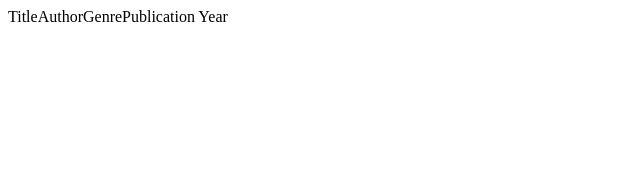
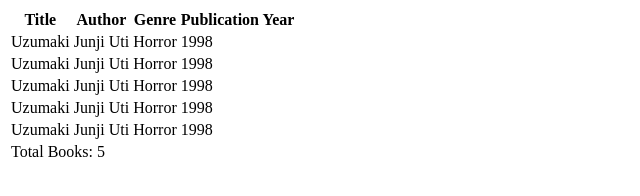
Before and after one commit to timothydlw/build-a-book-catalog-table, a plain HTML site: page index.html in a window 1280 px wide. Shown: the whole page, without its empty margins (0-640 px from the left). Drawn offline with Linux system fonts and the light colour scheme.

Commit message:
Complete Book Catalog Project

```diff
--- a/index.html
+++ b/index.html
@@ -1,30 +1,57 @@
 <!DOCTYPE html>
 <html lang="en">
-
 <head>
   <meta charset="UTF-8">
   <meta name="viewport" content="width=device-width, initial-scale=1.0">
   <title>Book Catalog</title>
 </head>
-
 <body>
   <table>
     <thead>
       <tr>
-        <thead>Title</thead>
-        <thead>Author</thead>
-        <thead>Genre</thead>
-        <thead>Publication Year</thead>
+        <th>Title</th>
+        <th>Author</th>
+        <th>Genre</th>
+        <th>Publication Year</th>
       </tr>
     </thead>
     <tbody>
-      <tr></tr>
-      <tr></tr>
-      <tr></tr>
-      <tr></tr>
-      <tr></tr>
+      <tr>
+        <td>Uzumaki</td>
+        <td>Junji Uti</td>
+        <td>Horror</td>
+        <td>1998</td>
+      </tr>
+      <tr>
+        <td>Uzumaki</td>
+        <td>Junji Uti</td>
+        <td>Horror</td>
+        <td>1998</td>
+      </tr>
+      <tr>
+        <td>Uzumaki</td>
+        <td>Junji Uti</td>
+        <td>Horror</td>
+        <td>1998</td>
+      </tr>
+      <tr>
+        <td>Uzumaki</td>
+        <td>Junji Uti</td>
+        <td>Horror</td>
+        <td>1998</td>
+      </tr>
+      <tr>
+        <td>Uzumaki</td>
+        <td>Junji Uti</td>
+        <td>Horror</td>
+        <td>1998</td>
+      </tr>
     </tbody>
+    <tfoot>
+      <tr>
+        <td colspan="4">Total Books: 5</td>
+      </tr>
+    </tfoot>
   </table>
 </body>
-
 </html>
```
